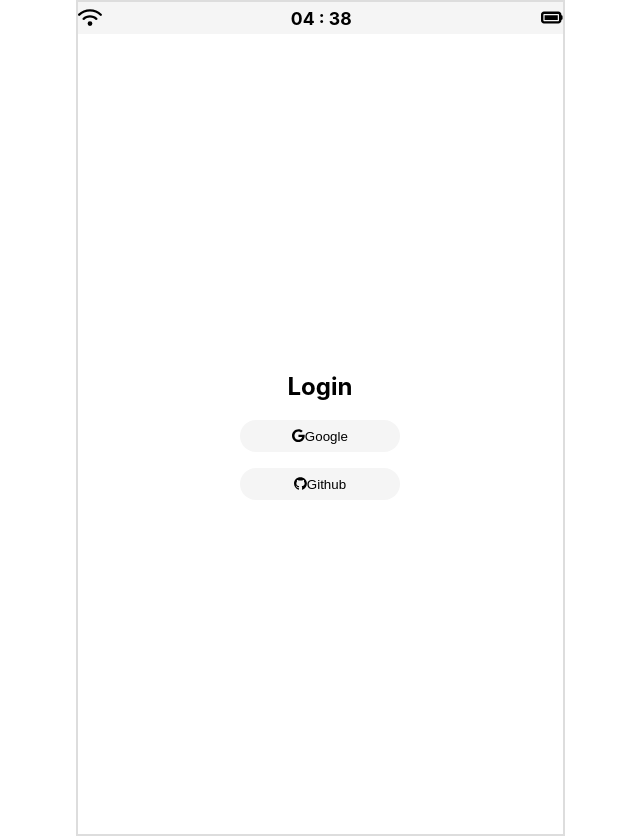
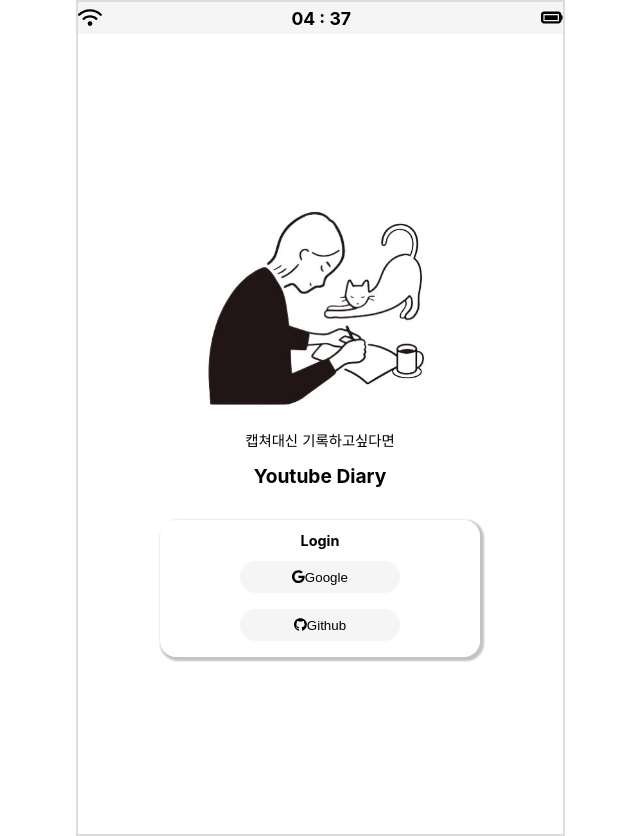
Before and after one commit to jiyeonyun/youtubeDiary, a React (Create React App) app: page / in a window 1280 px wide. Shown: the whole page, without its empty margins (320-960 px from the left). Built offline with nearby package versions, Linux system fonts and the light colour scheme; no server answers.

Commit message:
bookmark data

```diff
--- a/package.json
+++ b/package.json
@@ -19,7 +19,7 @@
     "react-redux": "^8.0.1",
     "react-router-dom": "^6.3.0",
     "react-scripts": "5.0.0",
-    "redux": "^4.1.2",
+    "redux": "4.1.2",
     "storage": "^0.2.0",
     "store": "^2.0.12",
     "web-vitals": "^2.1.0"
--- a/src/app.jsx
+++ b/src/app.jsx
@@ -1,5 +1,3 @@
-import { useEffect } from 'react';
-import { useState } from 'react';
 import styles from './app.module.css';
 import Login from './routes/login/login';
 import Home from './routes/home/home';
--- /dev/null
+++ b/src/components/bookmarkItem/bookmarkItem.jsx
@@ -0,0 +1,26 @@
+import React from 'react';
+import styles from './bookmarkItem.module.css';
+import { FontAwesomeIcon } from '@fortawesome/react-fontawesome';
+import { faFilePen } from '@fortawesome/free-solid-svg-icons';
+import { faBookmark } from '@fortawesome/free-regular-svg-icons';
+
+const BookmarkItem = ({item,youtube,authService}) => {
+    let length = 30;
+
+    return(
+        <li className={styles.li}>
+        {/* <img className={styles.img} src={item.img} alt="" />
+        <div className={styles.desWrap}>
+            <p className={styles.title}>{item.name.length>length? item.name.substr(0, length - 2) + '...' :item.name}</p>
+            <p className={styles.channelName}>{item.channelName}</p>
+            <p className={styles.date}>{item.date}</p>
+        </div>
+        <div className={styles.buttons}>
+            <button className={styles.button}><FontAwesomeIcon className={styles.icon} icon={faBookmark} /></button>
+            <button className={styles.button}><FontAwesomeIcon  icon={faFilePen} /></button>
+        </div> */}
+    </li>
+    );
+};
+
+export default BookmarkItem;
--- a/src/components/video/video.jsx
+++ b/src/components/video/video.jsx
@@ -1,11 +1,20 @@
 import React from 'react';
 import styles from './video.module.css';
 import { FontAwesomeIcon } from '@fortawesome/react-fontawesome';
-import { faBookmark,faFilePen } from '@fortawesome/free-solid-svg-icons';
-
-const Video = ({videoItem,onVideoClick}) => {
+import { faFilePen } from '@fortawesome/free-solid-svg-icons';
+import { faBookmark } from '@fortawesome/free-regular-svg-icons';
+import {connect} from 'react-redux';
+const Video = ({videoItem,onVideoClick,props}) => {
     let length = 35;
     let str = videoItem.snippet.title;
+    const saveVideo = ()=>{
+        props.dispatch({type: 'add', payload :{
+            name:str,
+            channelName:videoItem.snippet.channelTitle,
+            date:videoItem.snippet.publishedAt,
+            img:videoItem.snippet.thumbnails.medium.url,
+        }})
+    };
     return(
         <li className={styles.li} onClick={()=> onVideoClick(videoItem)}>
             <img className={styles.img} src={videoItem.snippet.thumbnails.medium.url} alt="" />
@@ -15,11 +24,16 @@ const Video = ({videoItem,onVideoClick}) => {
                 <p className={styles.date}>{videoItem.snippet.publishedAt}</p>
             </div>
             <div className={styles.buttons}>
-                <button className={styles.button}><FontAwesomeIcon icon={faBookmark} /></button>
-                <button className={styles.button}><FontAwesomeIcon icon={faFilePen} /></button>
+                <button onClick={saveVideo} className={styles.button}><FontAwesomeIcon className={styles.icon} icon={faBookmark} /></button>
+                <button className={styles.button}><FontAwesomeIcon  icon={faFilePen} /></button>
             </div>
         </li>
     );
 };
-
-export default Video;
+function connec(state){
+    console.log(state)
+    return {
+            state : state
+        }
+}
+export default connect(connec)(Video);
--- a/src/components/video/video.module.css
+++ b/src/components/video/video.module.css
@@ -35,3 +35,12 @@
 .date{
     font-size: 0.7rem;
 }
+.button{
+    background-color: transparent;
+    border: none;
+    font-size: 1.2rem;
+    color: #999;
+}
+/* .icon{
+    background-color: rgb(255, 183, 0);
+} */
--- /dev/null
+++ b/src/data.js
@@ -0,0 +1,5 @@
+let Data = [
+
+];
+
+export default Data;
--- a/src/index.js
+++ b/src/index.js
@@ -5,11 +5,28 @@ import App from './app';
 import Youtube from './service/youtube';
 import AuthService from './service/auth';
 import reportWebVitals from './reportWebVitals';
+import { Provider } from 'react-redux';
+import Data from './data';
+import {combineReducers, createStore} from 'redux';
 const youtube = new Youtube(process.env.REACT_APP_YOUTUBE_API_KEY);
 const authService = new AuthService();
+function reducer(state = Data,action){
+    if(action.type === 'add'){
+      let copyData = [...state];
+      copyData.push(action.payload);
+      return copyData;
+    }
+    else{
+      return state;
+    }
+}
+let store = createStore(reducer);
+
 ReactDOM.render(
   <React.StrictMode>
+    <Provider store={store}>
     <App youtube={youtube} authService={authService} />
+    </Provider>
   </React.StrictMode>,
   document.getElementById('root')
 );
--- a/src/routes/bookmark/bookmark.jsx
+++ b/src/routes/bookmark/bookmark.jsx
@@ -1,14 +1,21 @@
 import React from 'react';
 import Header from '../../components/header/header';
-
-const Bookmark = ({authService,youtube}) => {
-
+import {connect} from 'react-redux';
+import BookmarkItem from '../../components/bookmarkItem/bookmarkItem';
+const Bookmark = ({authService,youtube,props}) => {
+    const item = props.state;
     return(
-        <>
+        <div>
         <Header/>
-        bookmark
-        </>
+        { item &&
+            item.map((a)=>{
+                return( <BookmarkItem item={a} youtube={youtube} authService={authService}/>)
+            })
+        }
+        </div>
     );
 };
-
-export default Bookmark;
+function connec(state){
+    return {state : state}
+}
+export default connect(connec)(Bookmark);
--- a/src/routes/login/login.jsx
+++ b/src/routes/login/login.jsx
@@ -24,6 +24,12 @@ const Login = ({authService}) => {
         <div className={styles.wrap}>
             <Header/>
             <section className={styles.login}>
+                <div className={styles.loginImage}>
+                    <img className={styles.img} src="./assets/diary.jpeg" alt="" />
+                    <p className={styles.loginP}>캡쳐대신 기록하고싶다면</p>
+                    <h4 className={styles.lodinh4}>Youtube Diary</h4>
+                </div>
+                <div className={styles.ulWrap}>
                 <h1 className={styles.loginTitle}>Login</h1>
                     <ul className={styles.list}>
                         <li className={styles.item}>
@@ -33,6 +39,7 @@ const Login = ({authService}) => {
                             <button onClick={onLogin} className={styles.button}><FontAwesomeIcon icon={faGithub} />Github</button>
                         </li>
                     </ul>
+                </div>
             </section>
         </div>
     );
--- a/src/routes/login/login.module.css
+++ b/src/routes/login/login.module.css
@@ -18,7 +18,9 @@
     margin-bottom: 1rem;
     height: 2rem;
     border-radius: 1rem;
-
+}
+.item:hover{
+    background-color: rgb(171, 171, 171);
 }
 .button{
     width: 100%;
@@ -28,3 +30,33 @@
     border: none;
     cursor: pointer;
 }
+
+.loginImage{
+    display: flex;
+    flex-direction: column;
+    align-items: center;
+
+}
+.img{
+    width: 15rem;
+}
+.loginP{
+    font-size: 0.9rem;
+    font-weight: 100;
+}
+.lodinh4{
+    margin: 0;
+    font-size: 1.2rem;
+}
+.loginTitle{
+    font-size: 0.9rem;
+}
+.ulWrap{
+    width: 20rem;
+    margin-top: 2rem;
+    display: flex;
+    flex-direction: column;
+    align-items: center;
+    box-shadow: 2px 2px 2px 2px rgb(195, 195, 195);
+    border-radius: 1rem;
+}
```
Also changed, not shown: public/assets/diary.jpeg (added), src/components/bookmarkItem/bookmarkItem.module.css (added), 1 other file (tests, documents, lock files or other folders). Lines whose indentation alone changed are shown as unchanged.
